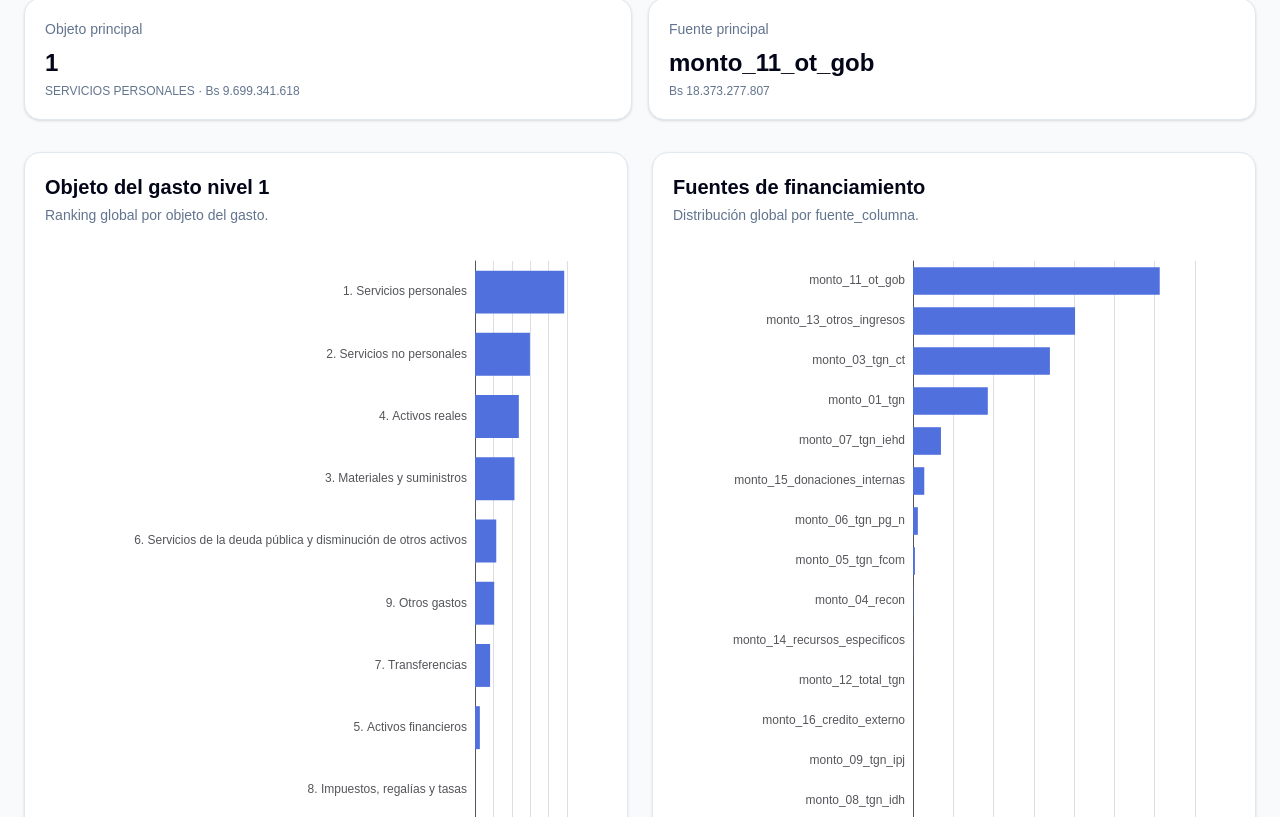
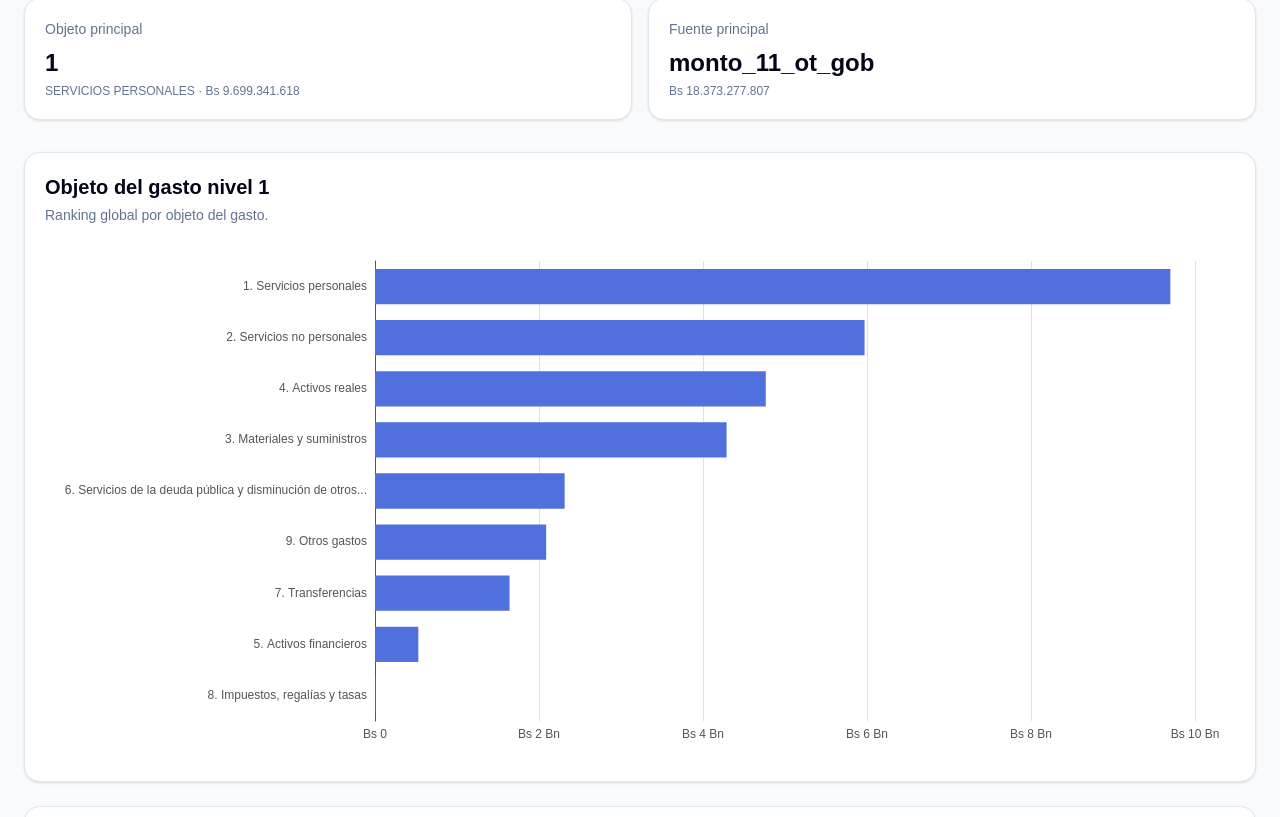
Before and after one commit to paul-pinto/Presupuestos-2026, a Next.js app in the folder frontend/: page /objeto-gasto in a window 1280 px wide. Shown: the part 723-1540 px from the top of the page. Built offline with nearby package versions, Linux system fonts and the light colour scheme.

Commit message:
Improve object expense chart readability

```diff
--- a/frontend/src/app/objeto-gasto/page.tsx
+++ b/frontend/src/app/objeto-gasto/page.tsx
@@ -29,6 +29,62 @@ function formatBs(value: number): string {
   return `Bs ${Number(value || 0).toLocaleString("es-BO", {
     maximumFractionDigits: 0,
   })}`;
+}
+
+function formatBsCompact(value: number): string {
+  const n = Number(value || 0);
+  const abs = Math.abs(n);
+
+  if (abs >= 1_000_000_000) {
+    return `Bs ${(n / 1_000_000_000).toLocaleString("es-BO", {
+      maximumFractionDigits: 1,
+    })} Bn`;
+  }
+
+  if (abs >= 1_000_000) {
+    return `Bs ${(n / 1_000_000).toLocaleString("es-BO", {
+      maximumFractionDigits: 1,
+    })} M`;
+  }
+
+  if (abs >= 1_000) {
+    return `Bs ${(n / 1_000).toLocaleString("es-BO", {
+      maximumFractionDigits: 1,
+    })} mil`;
+  }
+
+  return `Bs ${n.toLocaleString("es-BO", {
+    maximumFractionDigits: 0,
+  })}`;
+}
+
+function cleanFuenteLabel(value: string): string {
+  const raw = String(value || "").trim();
+
+  const labels: Record<string, string> = {
+    monto_01_tgn: "TGN",
+    monto_03_tgn_ct: "TGN - Coparticipación tributaria",
+    monto_04_recon: "Recursos específicos",
+    monto_05_tgn_fcom: "TGN - Fondo compensatorio",
+    monto_06_tgn_pg_n: "TGN - Programas nacionales",
+    monto_07_tgn_iehd: "TGN - IEHD",
+    monto_08_tgn_idh: "TGN - IDH",
+    monto_09_tgn_ipj: "TGN - IPJ",
+    monto_11_ot_gob: "Otros recursos del gobierno",
+    monto_12_total_tgn: "Total TGN",
+    monto_13_otros_ingresos: "Otros ingresos",
+    monto_14_recursos_especificos: "Recursos específicos",
+    monto_15_donaciones_internas: "Donaciones internas",
+    monto_16_credito_externo: "Crédito externo",
+  };
+
+  if (labels[raw]) return labels[raw];
+
+  return raw
+    .replace(/^monto_\d+_/, "")
+    .replace(/_/g, " ")
+    .replace(/\s+/g, " ")
+    .trim();
 }
 
 function formatInt(value: number): string {
@@ -143,7 +199,8 @@ function chartOptionHorizontal({
     xAxis: {
       type: "value",
       axisLabel: {
-        formatter: (value: number) => formatInt(value),
+        formatter: (value: number) => formatBsCompact(value),
+        hideOverlap: true,
       },
     },
     yAxis: {
@@ -254,13 +311,13 @@ export default function ObjetoGastoPage() {
       .slice(0, 18)
       .reverse()
       .map((item) => item.total),
-    left: 430,
+    left: 330,
   });
 
   const fuentesOption = chartOptionHorizontal({
-    labels: [...fuentesObjeto].reverse().map((item) => item.fuente_columna),
+    labels: [...fuentesObjeto].reverse().map((item) => cleanFuenteLabel(item.fuente_columna)),
     values: [...fuentesObjeto].reverse().map((item) => item.monto),
-    left: 240,
+    left: 260,
   });
 
   const entidadesOption = chartOptionHorizontal({
@@ -448,19 +505,19 @@ export default function ObjetoGastoPage() {
           />
         </div>
 
-        <div className="mt-8 grid gap-6 lg:grid-cols-2">
+        <div className="mt-8 grid gap-6">
           <Section
             title="Objeto del gasto nivel 1"
             description="Ranking global por objeto del gasto."
           >
-            <div className="h-[620px]">
+            <div className="h-[520px]">
               <ReactECharts option={objetoOption} style={{ height: "100%", width: "100%" }} />
             </div>
           </Section>
 
           <Section
             title="Fuentes de financiamiento"
-            description="Distribución global por fuente_columna."
+            description="Distribución global por fuente de financiamiento."
           >
             <div className="h-[620px]">
               <ReactECharts option={fuentesOption} style={{ height: "100%", width: "100%" }} />
```
